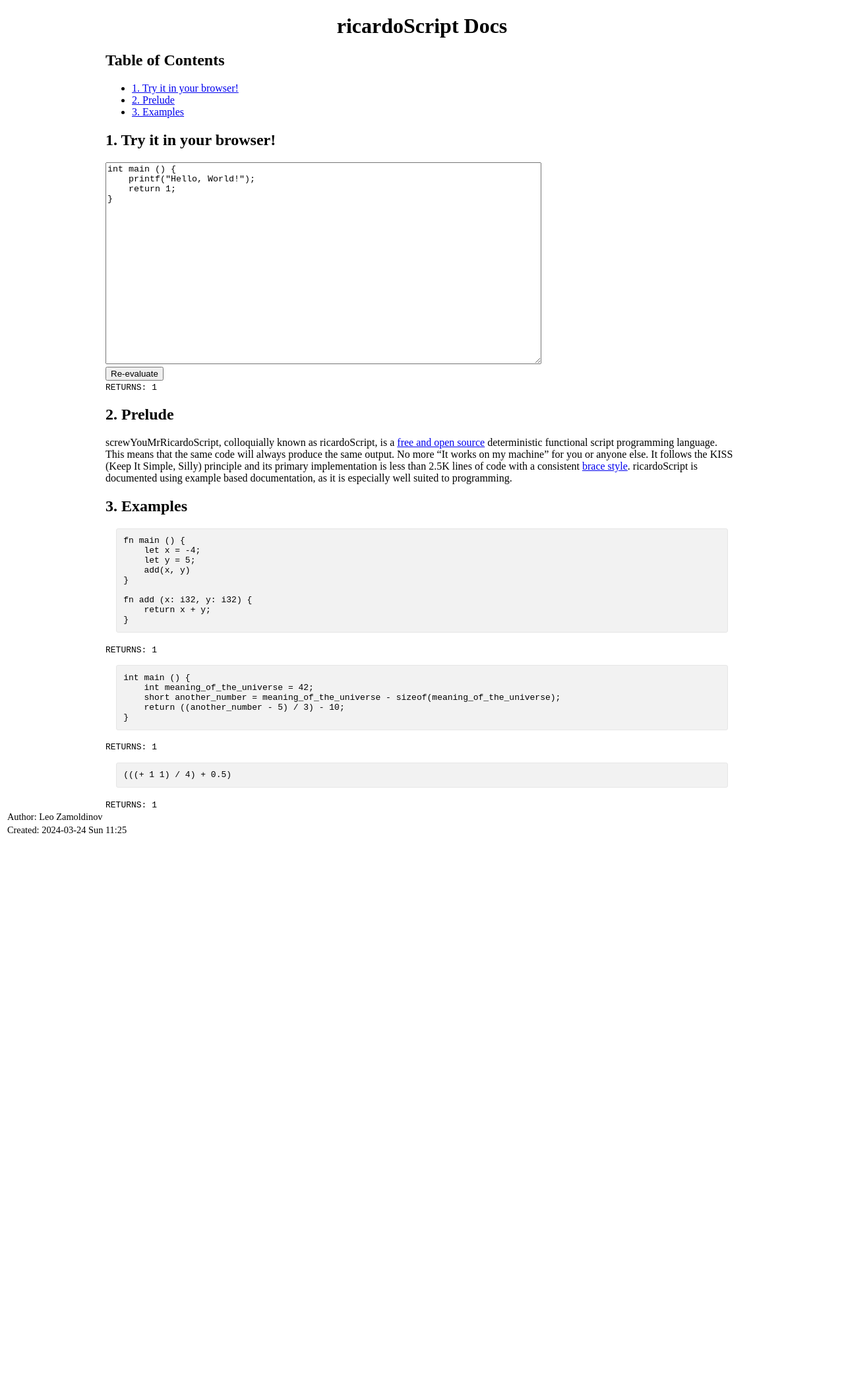
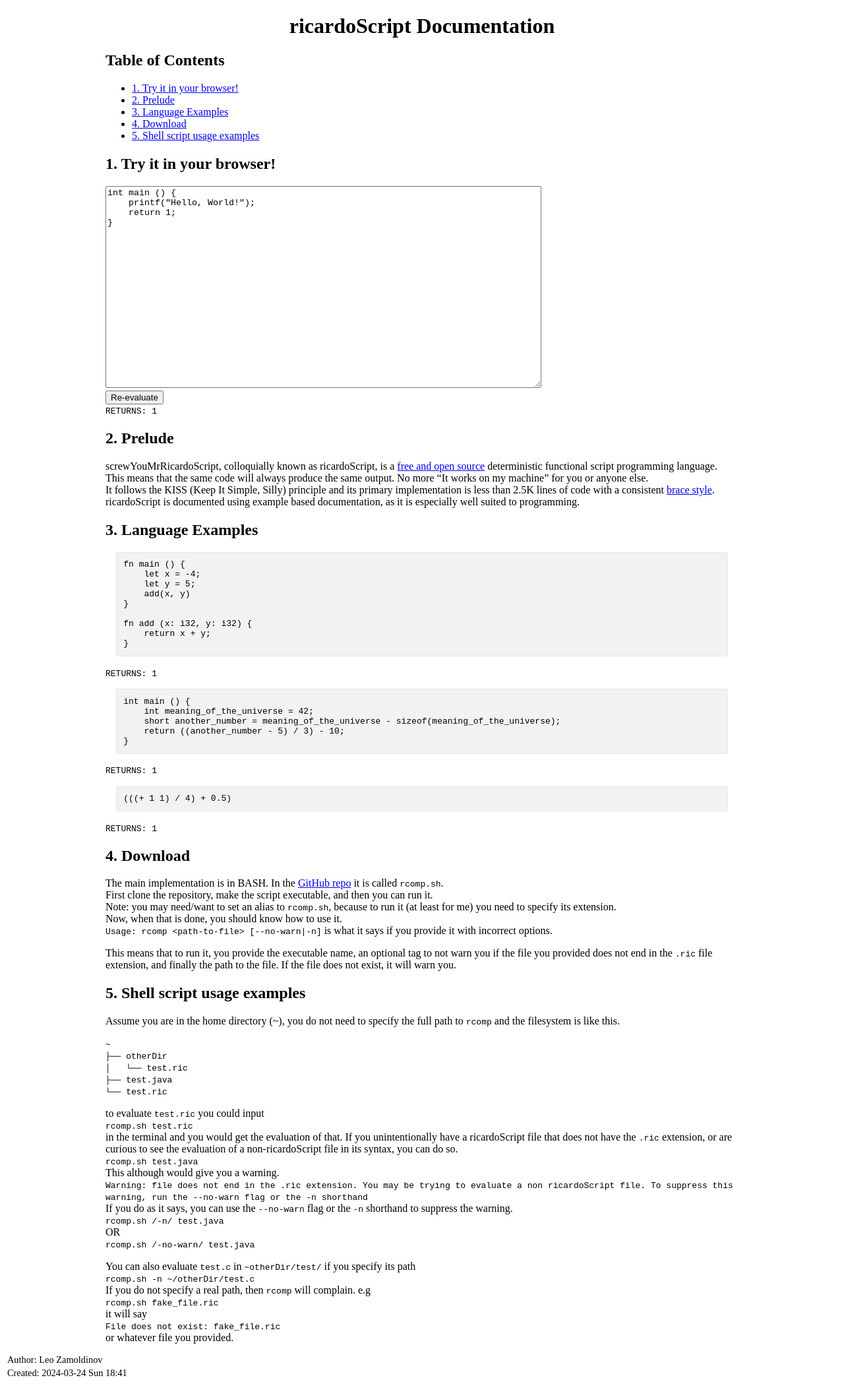
Before and after one commit to FracturedToenail/ricardoScript, a plain HTML site: page index.html in a window 1280 px wide. Shown: the whole page at 66% size. Before the commit the page ends 1275 px from the top, so only its background shows below. Drawn offline with Linux system fonts and the light colour scheme.

Commit message:
add docs for shell scripting

```diff
--- a/index.html
+++ b/index.html
@@ -3,10 +3,10 @@
 "http://www.w3.org/TR/xhtml1/DTD/xhtml1-strict.dtd">
 <html xmlns="http://www.w3.org/1999/xhtml" lang="en" xml:lang="en">
 <head>
-<!-- 2024-03-24 Sun 11:25 -->
+<!-- 2024-03-24 Sun 18:41 -->
 <meta http-equiv="Content-Type" content="text/html;charset=utf-8" />
 <meta name="viewport" content="width=device-width, initial-scale=1" />
-<title>ricardoScript Docs</title>
+<title>ricardoScript Documentation</title>
 <meta name="author" content="Leo Zamoldinov" />
 <meta name="generator" content="Org Mode" />
 <style>
@@ -196,19 +196,21 @@
 </head>
 <body>
 <div id="content" class="content">
-<h1 class="title">ricardoScript Docs</h1>
+<h1 class="title">ricardoScript Documentation</h1>
 <div id="table-of-contents" role="doc-toc">
 <h2>Table of Contents</h2>
 <div id="text-table-of-contents" role="doc-toc">
 <ul>
-<li><a href="#org7aff7f0">1. Try it in your browser!</a></li>
-<li><a href="#orgcb9d101">2. Prelude</a></li>
-<li><a href="#org6cfbf23">3. Examples</a></li>
+<li><a href="#orgfa6dc5f">1. Try it in your browser!</a></li>
+<li><a href="#org569b304">2. Prelude</a></li>
+<li><a href="#org4df5217">3. Language Examples</a></li>
+<li><a href="#org21503ef">4. Download</a></li>
+<li><a href="#org42ad0ac">5. Shell script usage examples</a></li>
 </ul>
 </div>
 </div>
-<div id="outline-container-org7aff7f0" class="outline-2">
-<h2 id="org7aff7f0"><span class="section-number-2">1.</span> Try it in your browser!</h2>
+<div id="outline-container-orgfa6dc5f" class="outline-2">
+<h2 id="orgfa6dc5f"><span class="section-number-2">1.</span> Try it in your browser!</h2>
 <div class="outline-text-2" id="text-1">
 <textarea rows="20" cols="80">
 int main () {
@@ -230,16 +232,19 @@ RETURNS: 1
 </code>
 </div>
 </div>
-<div id="outline-container-orgcb9d101" class="outline-2">
-<h2 id="orgcb9d101"><span class="section-number-2">2.</span> Prelude</h2>
+<div id="outline-container-org569b304" class="outline-2">
+<h2 id="org569b304"><span class="section-number-2">2.</span> Prelude</h2>
 <div class="outline-text-2" id="text-2">
 <p>
-screwYouMrRicardoScript, colloquially known as ricardoScript, is a <a href="https://github.com">free and open source</a> deterministic functional script programming language. This means that the same code will always produce the same output. No more &ldquo;It works on my machine&rdquo; for you or anyone else. It follows the KISS (Keep It Simple, Silly) principle and its primary implementation is less than 2.5K lines of code with a consistent <a href="https://en.wikipedia.org/wiki/Indentation_style">brace style</a>. ricardoScript is documented using example based documentation, as it is especially well suited to programming.
+screwYouMrRicardoScript, colloquially known as ricardoScript, is a <a href="https://github.com/FracturedToenail/ricardoScript">free and open source</a> deterministic functional script programming language. <br />
+This means that the same code will always produce the same output. No more &ldquo;It works on my machine&rdquo; for you or anyone else. <br />
+It follows the KISS (Keep It Simple, Silly) principle and its primary implementation is less than 2.5K lines of code with a consistent <a href="https://en.wikipedia.org/wiki/Indentation_style">brace style</a>. <br />
+ricardoScript is documented using example based documentation, as it is especially well suited to programming.
 </p>
 </div>
 </div>
-<div id="outline-container-org6cfbf23" class="outline-2">
-<h2 id="org6cfbf23"><span class="section-number-2">3.</span> Examples</h2>
+<div id="outline-container-org4df5217" class="outline-2">
+<h2 id="org4df5217"><span class="section-number-2">3.</span> Language Examples</h2>
 <div class="outline-text-2" id="text-3">
 <div class="org-src-container">
 <pre class="src src-ricardoScript">fn main () {
@@ -293,10 +298,64 @@ RETURNS: 1
 <br>
 </div>
 </div>
+<div id="outline-container-org21503ef" class="outline-2">
+<h2 id="org21503ef"><span class="section-number-2">4.</span> Download</h2>
+<div class="outline-text-2" id="text-4">
+<p>
+The main implementation is in BASH. In the <a href="https://github.com/FracturedToenail/ricardoScript/">GitHub repo</a> it is called <code>rcomp.sh</code>. <br />
+First clone the repository, make the script executable, and then you can run it. <br />
+Note: you may need/want to set an alias to <code>rcomp.sh</code>, because to run it (at least for me) you need to specify its extension. <br />
+Now, when that is done, you should know how to use it. <br />
+<code>Usage: rcomp &lt;path-to-file&gt; [--no-warn|-n]</code>
+is what it says if you provide it with incorrect options.
+</p>
+
+<p>
+This means that to run it, you provide the executable name, an optional tag to not warn you if the file you provided does not end in the <code>.ric</code> file extension, and finally the path to the file. If the file does not exist, it will warn you.
+</p>
+</div>
+</div>
+<div id="outline-container-org42ad0ac" class="outline-2">
+<h2 id="org42ad0ac"><span class="section-number-2">5.</span> Shell script usage examples</h2>
+<div class="outline-text-2" id="text-5">
+<p>
+Assume you are in the home directory (~), you do not need to specify the full path to <code>rcomp</code> and the filesystem is like this.
+</p>
+<code>
+~ <br>
+├── otherDir <br>
+│   └── test.ric <br>
+├── test.java <br>
+└── test.ric <br>
+</code>
+<p>
+to evaluate <code>test.ric</code> you could input <br />
+<code>rcomp.sh test.ric</code> <br />
+in the terminal and you would get the evaluation of that. If you unintentionally have a ricardoScript file that does not have the <code>.ric</code> extension, or are curious to see the evaluation of a non-ricardoScript file in its syntax, you can do so. <br />
+<code>rcomp.sh test.java</code> <br />
+This although would give you a warning. <br />
+<code>Warning: file does not end in the .ric extension. You may be trying to evaluate a non ricardoScript file. To suppress this warning, run the --no-warn flag or the -n shorthand</code> <br />
+If you do as it says, you can use the <code>--no-warn</code> flag or the <code>-n</code> shorthand to suppress the warning. <br />
+<code>rcomp.sh /-n/ test.java</code> <br />
+OR <br />
+<code>rcomp.sh /-no-warn/ test.java</code> <br />
+</p>
+
+<p>
+You can also evaluate <code>test.c</code> in <code>~otherDir/test/</code> if you specify its path <br />
+<code>rcomp.sh -n ~/otherDir/test.c</code> <br />
+If you do not specify a real path, then <code>rcomp</code> will complain. e.g <br />
+<code>rcomp.sh fake_file.ric</code> <br />
+it will say <br />
+<code>File does not exist: fake_file.ric</code> <br />
+or whatever file you provided.
+</p>
+</div>
+</div>
 </div>
 <div id="postamble" class="status">
 <p class="author">Author: Leo Zamoldinov</p>
-<p class="date">Created: 2024-03-24 Sun 11:25</p>
+<p class="date">Created: 2024-03-24 Sun 18:41</p>
 </div>
 </body>
 </html>
```
Also changed, not shown: 4 other files.
